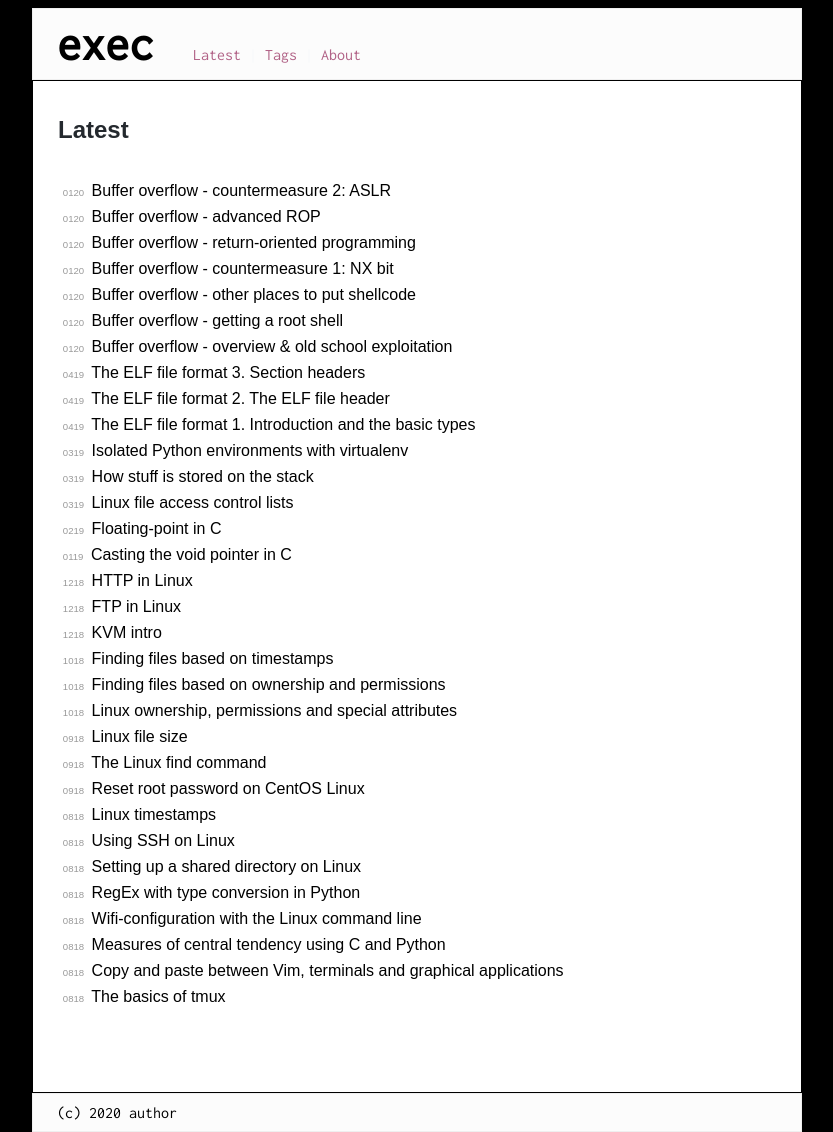
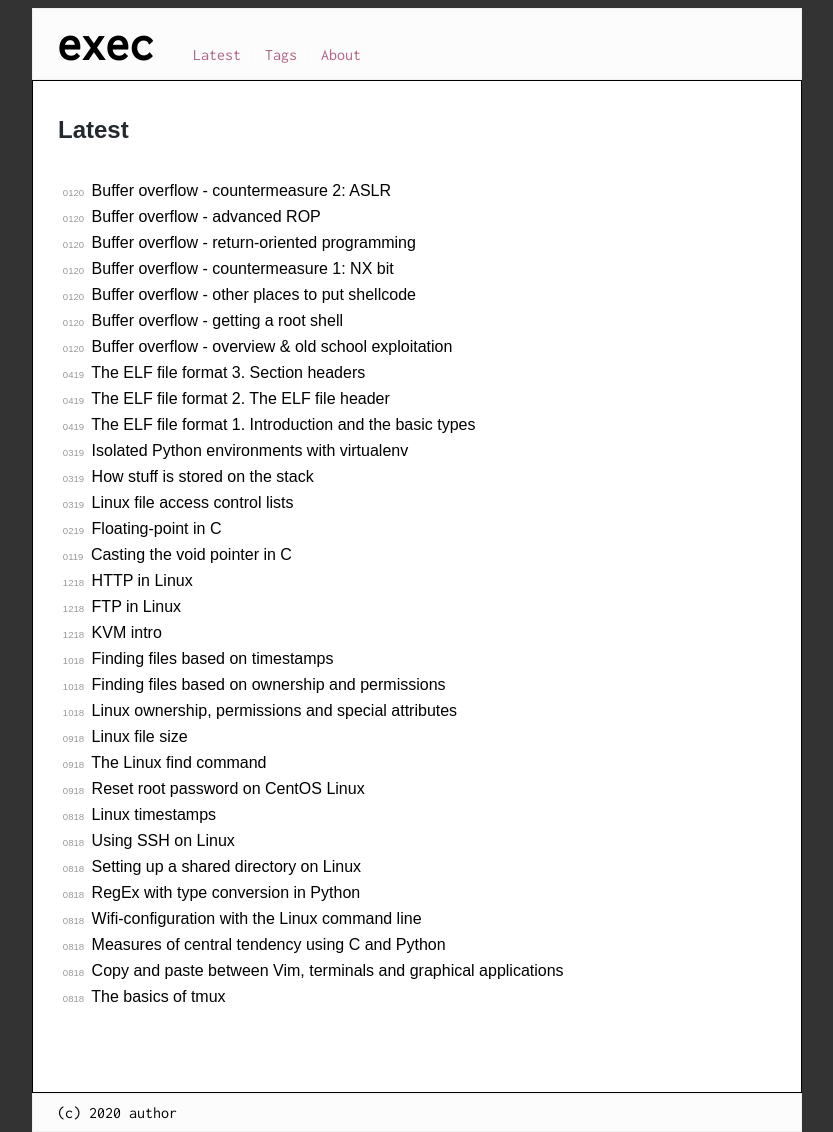
Before and after one commit to execas/execas.github.io, a Jekyll site: the page built from index.html, in a window 1280 px wide. Shown: the whole page, without its empty margins (223-1056 px from the left). Built offline with Jekyll 4.4.1, drawn with Linux system fonts in a browser that asks for light colours.

Commit message:
Update execas.css

```diff
--- a/css/execas.css
+++ b/css/execas.css
@@ -9,7 +9,7 @@ body {
      font-weight: 400;
      color: #24292e;
      font-size: 16px;
-     background-color: #000000;
+     background-color: #333333;
 }
 
 #wrapper {
```
